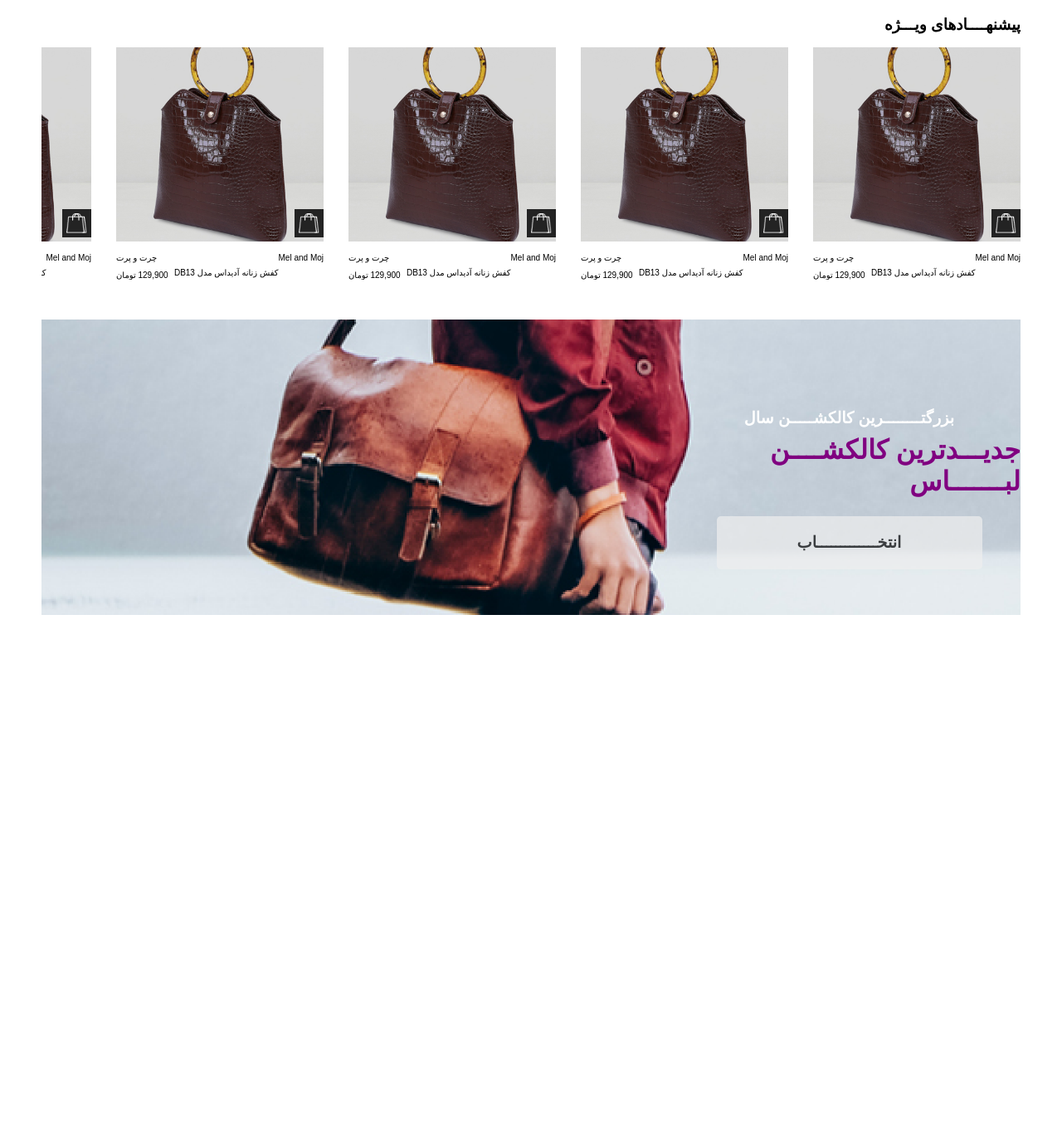
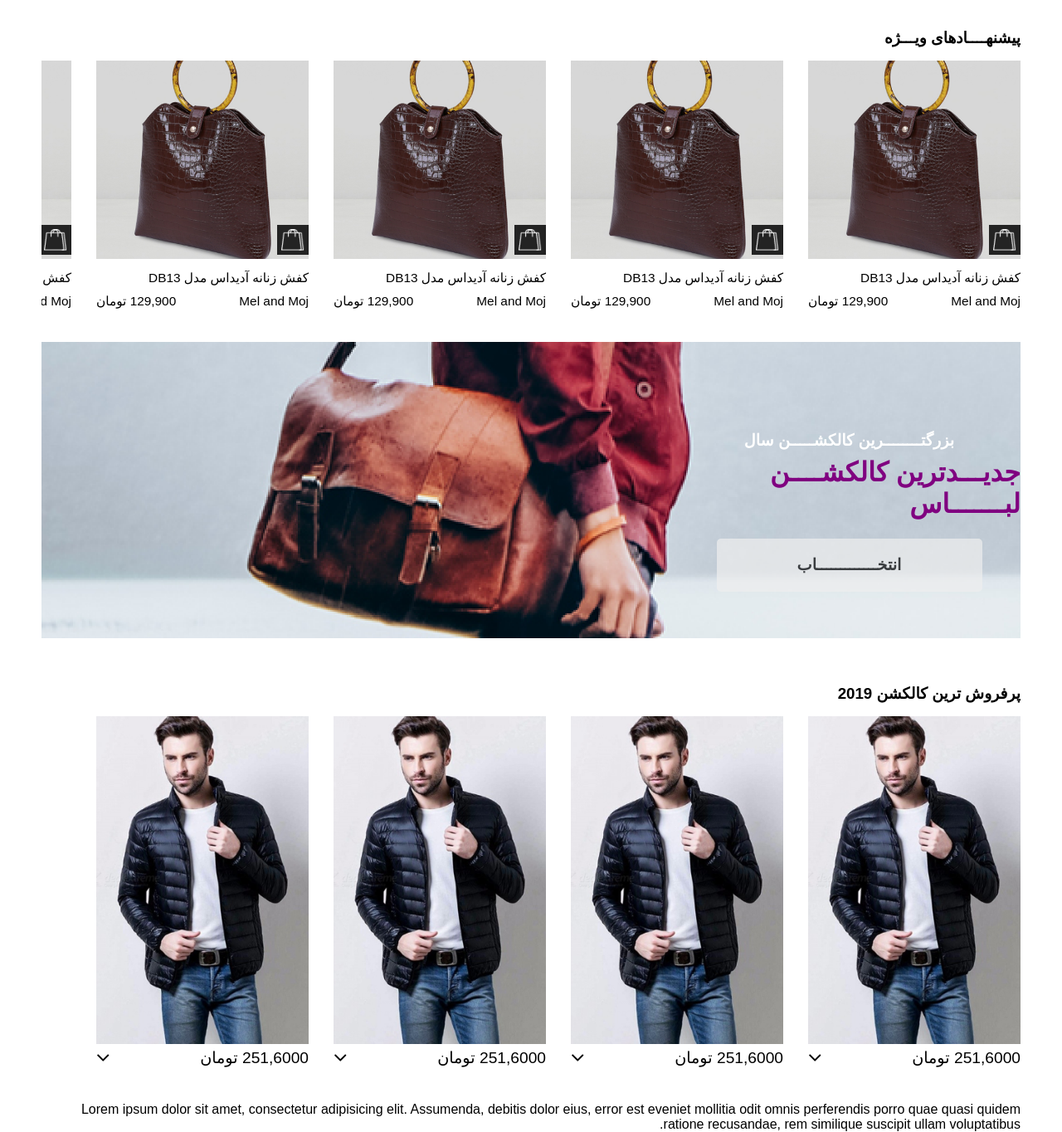
Before and after one commit to alvansaz/Shopping-Site, a plain HTML site: page index.html in a window 1280 px wide. Shown: the part 778-2142 px from the top of the page at 83% size. Before the commit the page ends 1519 px from the top, so only its background shows below. Drawn offline with Linux system fonts and the light colour scheme.

Commit message:
only 2 last part are left!

```diff
--- a/index.html
+++ b/index.html
@@ -4,6 +4,8 @@
     <meta charset="UTF-8">
     <link rel="stylesheet" href="https://cdnjs.cloudflare.com/ajax/libs/font-awesome/4.7.0/css/font-awesome.min.css">
     <link href="style.css" rel="stylesheet">
+    <meta name="viewport" content="width=device-width, initial-scale=1.0">
+
     <title>Title</title>
 </head>
 <body>
@@ -84,10 +86,9 @@
 
                 </div>
                 <div class="offer-description">
-                    <p class="offer-brand" style="float:right;">Mel and Moj</p>
-                    <p class="offer-chert" style="float:left;">چرت و پرت</p>
+                    <p class="offer-brand" style="float:right;">کفش زنانه آدیداس مدل DB13</p>
                     <br>
-                    <p class="offer-name" style="float:right;">کفش زنانه آدیداس مدل DB13</p>
+                    <p class="offer-name" style="float:right;">Mel and Moj</p>
                     <p class="offer-price" style="float:left;">129,900 تومان</p>
                 </div>
             </div>
@@ -98,10 +99,9 @@
 
                 </div>
                 <div class="offer-description">
-                    <p class="offer-brand" style="float:right;">Mel and Moj</p>
-                    <p class="offer-chert" style="float:left;">چرت و پرت</p>
+                    <p class="offer-brand" style="float:right;">کفش زنانه آدیداس مدل DB13</p>
                     <br>
-                    <p class="offer-name" style="float:right;">کفش زنانه آدیداس مدل DB13</p>
+                    <p class="offer-name" style="float:right;">Mel and Moj</p>
                     <p class="offer-price" style="float:left;">129,900 تومان</p>
                 </div>
             </div>
@@ -112,10 +112,9 @@
 
                 </div>
                 <div class="offer-description">
-                    <p class="offer-brand" style="float:right;">Mel and Moj</p>
-                    <p class="offer-chert" style="float:left;">چرت و پرت</p>
+                    <p class="offer-brand" style="float:right;">کفش زنانه آدیداس مدل DB13</p>
                     <br>
-                    <p class="offer-name" style="float:right;">کفش زنانه آدیداس مدل DB13</p>
+                    <p class="offer-name" style="float:right;">Mel and Moj</p>
                     <p class="offer-price" style="float:left;">129,900 تومان</p>
                 </div>
             </div>
@@ -126,10 +125,9 @@
 
                 </div>
                 <div class="offer-description">
-                    <p class="offer-brand" style="float:right;">Mel and Moj</p>
-                    <p class="offer-chert" style="float:left;">چرت و پرت</p>
+                    <p class="offer-brand" style="float:right;">کفش زنانه آدیداس مدل DB13</p>
                     <br>
-                    <p class="offer-name" style="float:right;">کفش زنانه آدیداس مدل DB13</p>
+                    <p class="offer-name" style="float:right;">Mel and Moj</p>
                     <p class="offer-price" style="float:left;">129,900 تومان</p>
                 </div>
             </div>
@@ -140,10 +138,9 @@
 
                 </div>
                 <div class="offer-description">
-                    <p class="offer-brand" style="float:right;">Mel and Moj</p>
-                    <p class="offer-chert" style="float:left;">چرت و پرت</p>
+                    <p class="offer-brand" style="float:right;">کفش زنانه آدیداس مدل DB13</p>
                     <br>
-                    <p class="offer-name" style="float:right;">کفش زنانه آدیداس مدل DB13</p>
+                    <p class="offer-name" style="float:right;">Mel and Moj</p>
                     <p class="offer-price" style="float:left;">129,900 تومان</p>
                 </div>
             </div>
@@ -157,6 +154,60 @@
             <button class="caption-btn none">انتخـــــــــــــاب</button>
         </div>
     </div>
+    <div class="most-sales-container col-es col-s">
+        <h3>پرفروش ترین کالکشن 2019</h3>
+        <div class="most-sales-tiles col-es col-s">
+            <a href="#" class="ms">
+                <div class="ms-image">
+                    <img class="ms-img" src="pics/man.png" alt="man">
+                </div>
+                <div class="ms-description">
+                    <p class="ms-name">کفش زنانه آدیداس</p>
+                    <div class="ms-price-and-add">
+                        <p>251,6000 تومان</p>
+                        <i class="fa fa-angle-down" style="color: black"></i>
+                    </div>
+                </div>
+            </a>
+            <a href="#" class="ms">
+                <div class="ms-image">
+                    <img class="ms-img" src="pics/man.png" alt="man">
+                </div>
+                <div class="ms-description">
+                    <p class="ms-name none-es">کفش زنانه آدیداس</p>
+                    <div class="ms-price-and-add">
+                        <p>251,6000 تومان</p>
+                        <i class="fa fa-angle-down" style="color: black"></i>
+                    </div>
+                </div>
+            </a>
+            <a href="#" class="ms">
+                <div class="ms-image">
+                    <img class="ms-img" src="pics/man.png" alt="man">
+                </div>
+                <div class="ms-description">
+                    <p class="ms-name none-es">کفش زنانه آدیداس</p>
+                    <div class="ms-price-and-add">
+                        <p>251,6000 تومان</p>
+                        <i class="fa fa-angle-down" style="color: black"></i>
+                    </div>
+                </div>
+            </a>
+            <a href="#" class="ms">
+                <div class="ms-image">
+                    <img class="ms-img" src="pics/man.png" alt="man">
+                </div>
+                <div class="ms-description">
+                    <p class="ms-name none-es">کفش زنانه آدیداس</p>
+                    <div class="ms-price-and-add">
+                        <p>251,6000 تومان</p>
+                        <i class="fa fa-angle-down" style="color: black"></i>
+                    </div>
+                </div>
+            </a>
+        </div>
+    </div>
+    <div>Lorem ipsum dolor sit amet, consectetur adipisicing elit. Assumenda, debitis dolor eius, error est eveniet mollitia odit omnis perferendis porro quae quasi quidem ratione recusandae, rem similique suscipit ullam voluptatibus.</div>
 </div>
 </body>
 </html>
--- a/style.css
+++ b/style.css
@@ -353,40 +353,74 @@ header {
 }
 
 
-.special-offers-container {
+
+
+
+
+
+
+
+
+
+
+
+
+
+
+
+
+
+
+
+
+
+
+
+
+
+
+
+
+
+
+.special-offers-container, .most-sales-container {
     flex-direction: column;
     padding: 3vh 20px;
     /*border: blue solid 2px;*/
 }
 
-.special-offers-container h3 {
+.special-offers-container h3, .most-sales-container h3 {
     /*border: greenyellow 2px solid;*/
     padding: 2vh 0;
 }
 
-.offers-tiles {
+.offers-tiles, .most-sales-tiles {
     overflow: auto;
     white-space: nowrap;
     /*border: lightblue solid 2px;*/
     gap: 30px;
 }
 
-.offer {
+.offer, .ms {
     /*border: red solid 2px;*/
     flex-direction: column;
 
 }
 
-.offer-image {
+.offer-image, .ms-image {
     position: relative;
 }
 
 .ofr-img {
-    width: 250px;
+    width: 35vw;
+}
+
+.ms-img {
+    width: 27vw;
 }
 
 .shopping-icon {
-    width: 35px;
+    width: 7vw;
     padding: 5px;
     position: absolute;
     /*border: 3px purple solid;*/
@@ -396,7 +430,7 @@ header {
 }
 
 .offer-description p {
-    font-size: 10px;
+    font-size: 2vw;
     display: inline-block;
     padding-top: 10px;
 }
@@ -414,6 +448,32 @@ header {
     top: 30%;
 }
 
+.ms-price-and-add {
+    display: flex;
+    justify-content: space-between;
+    align-items: center;
+
+}
+
+.ms-name {
+    display: none;
+}
+
+.ms:hover .ms-name {
+    display: block;
+}
+
+
+
+.ms-description {
+    display: flex;
+    justify-content: center;
+    flex-direction: column;
+    gap: 2vh;
+    font-size: 2vw;
+}
+
+
 
 /*-----------------------------------*/
 /*-----------------------------------*/
@@ -425,6 +485,10 @@ header {
         color: green;
     }
 
+    .ms:hover .ms-img {
+        width: 25vw;
+    }
+
     .none-es {
         display: none;
     }
@@ -434,6 +498,16 @@ header {
 @media only screen and (min-width: 600px) {
     .caption-description {
         color: red;
+    }
+
+    .offer-description p {
+        font-size: 2vw;
+        display: inline-block;
+        padding-top: 10px;
+    }
+
+    .ms:hover .ms-img {
+        width: 25vw;
     }
 
     .none-s {
@@ -450,7 +524,7 @@ header {
 
     .main {
         padding: 0 50px;
-        gap: 2vh;
+        gap: 5vh;
     }
 
     header {
@@ -488,8 +562,28 @@ header {
         padding: 2vw;
     }
 
-    .special-offers-container {
-        padding: 4vh 0;
+    .special-offers-container, .most-sales-container {
+        padding: 0;
+    }
+
+    .ofr-img {
+        width: 20vw;
+    }
+
+    .ms-img {
+        width: 20vw;
+    }
+
+    .ms:hover .ms-img {
+        width: 18vw;
+    }
+
+    .shopping-icon {
+        width: 3vw;
+    }
+
+    .offer-description p, .ms-description p {
+        font-size: 1.5vw;
     }
 
     .none-m {
@@ -506,6 +600,9 @@ header {
     .caption-description {
         color: yellowgreen;
     }
+    .offer-description p {
+        font-size: 1.2vw;
+    }
 }
 
 /* Extra large devices (large laptops and desktops, 1200px and up) */
```
Also changed, not shown: pics/man.png (added).
